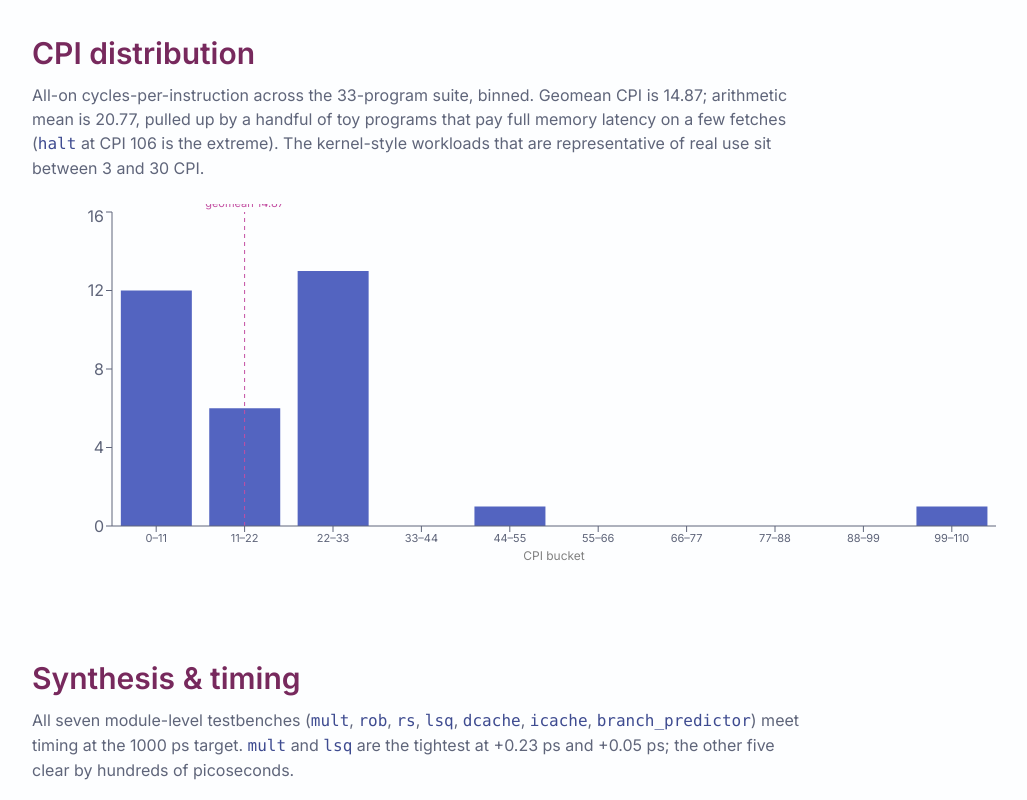
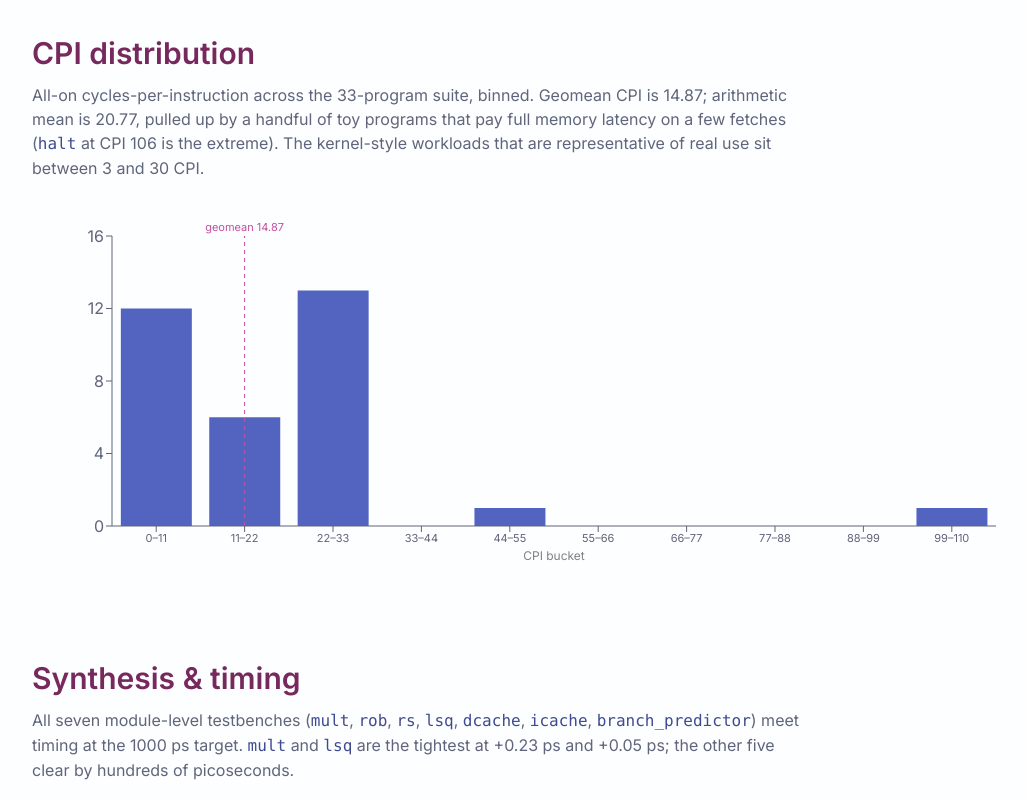
Before and after one commit to nyavana/4340-p4, a Next.js app in the folder web/: page /deep-dive in a window 1280 px wide. Shown: the part 11200-12000 px from the top of the page, without its empty margins (240-1267 px from the left). Built offline with nearby package versions, Linux system fonts and the light colour scheme.

Commit message:
fix(web): increase CpiHistogram top margin

```diff
--- a/web/components/charts/CpiHistogram.tsx
+++ b/web/components/charts/CpiHistogram.tsx
@@ -23,7 +23,7 @@ export function CpiHistogram() {
   return (
     <div className="h-[360px] w-full">
       <ResponsiveContainer>
-        <BarChart data={bin()} margin={{ left: 20, right: 20, top: 8, bottom: 8 }}>
+        <BarChart data={bin()} margin={{ left: 20, right: 20, top: 32, bottom: 8 }}>
           <XAxis
             dataKey="range"
             stroke="#5F657A"
```
